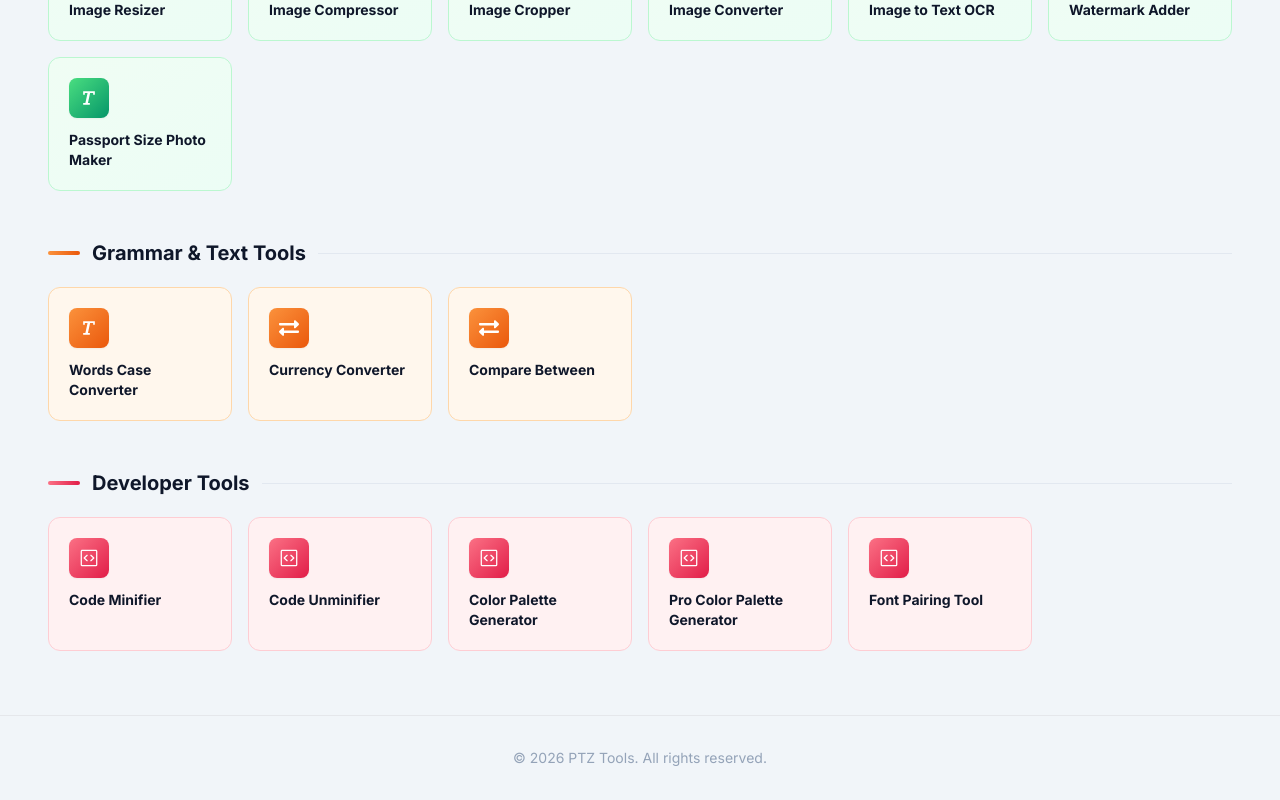
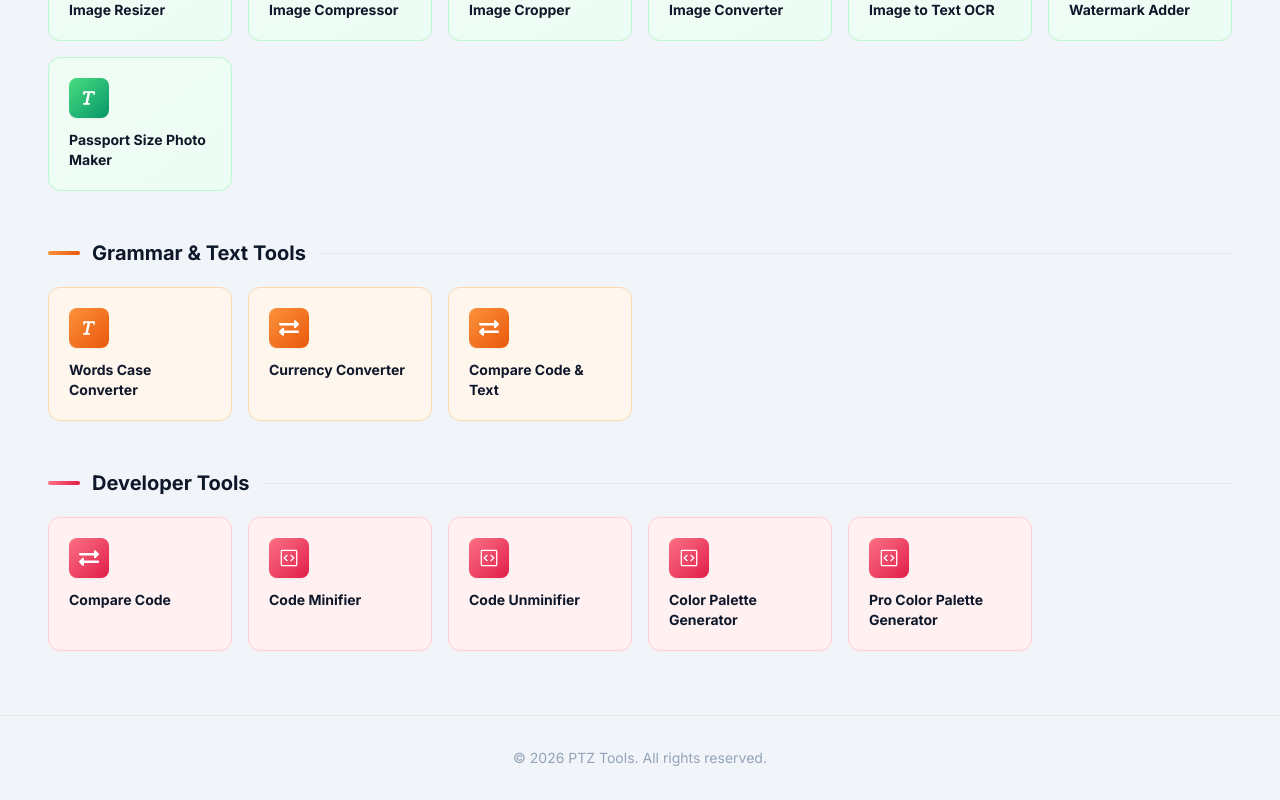
Before and after one commit to deepakgitofficial/ptz-tools, a React (Vite) app: page / in a window 1280 px wide. Shown: the part 447-1247 px from the top of the page. Built offline with nearby package versions, Linux system fonts and the light colour scheme.

Commit message:
update diffchecker

```diff
--- a/src/components/text-tools/DiffChecker.jsx
+++ b/src/components/text-tools/DiffChecker.jsx
@@ -34,6 +34,7 @@ import {
 // LANGUAGE MAP
 // ----------------------------------------------------
 const LANGUAGES = [
+
     "javascript",
     "typescript",
     "json",
@@ -355,7 +356,7 @@ const DiffChecker = () => {
                     <div className="tool-body space-y-7">
 
                         {/* CONTROLS */}
-                        <div className="grid xl:grid-cols-4 gap-5">
+                        <div className="grid xl:grid-cols-3 gap-5">
 
                             {/* Language */}
                             <div className="result-card p-5">
@@ -432,7 +433,7 @@ const DiffChecker = () => {
                             </div>
 
                             {/* Search */}
-                            <div className="result-card p-5">
+                            {/* <div className="result-card p-5">
 
                                 <label className="result-label mb-3 block">
                                     Search
@@ -453,7 +454,7 @@ const DiffChecker = () => {
 
                                 </div>
 
-                            </div>
+                            </div> */}
 
                             {/* Options */}
                             <div className="result-card p-5">
--- a/src/pages/Home.jsx
+++ b/src/pages/Home.jsx
@@ -50,7 +50,7 @@ const toolGroups = [
       { name: 'Words Case Converter', link: '/words-case-converter', icon: <BiText />, desc: 'Convert between upper, lower, title case' },
       { name: 'Currency Converter', link: '/currency-converter', icon: <FaExchangeAlt />, desc: 'Live exchange rates, 150+ currencies' },
 
-      { name: 'Compare Between', link: '/diff-checker', icon: <FaExchangeAlt />, desc: 'Comprission' },
+      { name: 'Compare Code & Text', link: '/diff-checker', icon: <FaExchangeAlt />, desc: 'Comprission' },
 
     ],
   },
@@ -60,11 +60,12 @@ const toolGroups = [
     bg: "from-rose-50 to-rose-50",
     border: "border-rose-200",
     tools: [
+      { name: 'Compare Code', link: '/diff-checker', icon: <FaExchangeAlt />, desc: 'Comprission code ' },
       { name: 'Code Minifier', link: '/code-minifier', icon: <GoCodeSquare />, desc: 'Minify JavaScript & CSS with advanced optimisation' },
       { name: "Code Unminifier", link: "/code-unminifier", icon: <GoCodeSquare />, desc: "Unminify JavaScript & CSS with advanced optimisation" },
       { name: 'Color Palette Generator', link: '/color-palette-generator', icon: <GoCodeSquare />, desc: 'Generate harmonious color palettes from a base color' },
       { name: 'Pro Color Palette Generator', link: '/pro-color-palette-generator', icon: <GoCodeSquare />, desc: 'Advanced palette generator with multiple algorithms & export options' },
-      { name: 'Font Pairing Tool', link: '/font-pairing-tool', icon: <GoCodeSquare />, desc: 'Discover beautiful font combinations for your projects' },
+      // { name: 'Font Pairing Tool', link: '/font-pairing-tool', icon: <GoCodeSquare />, desc: 'Discover beautiful font combinations for your projects' },
     ]
   }
 ];
```
